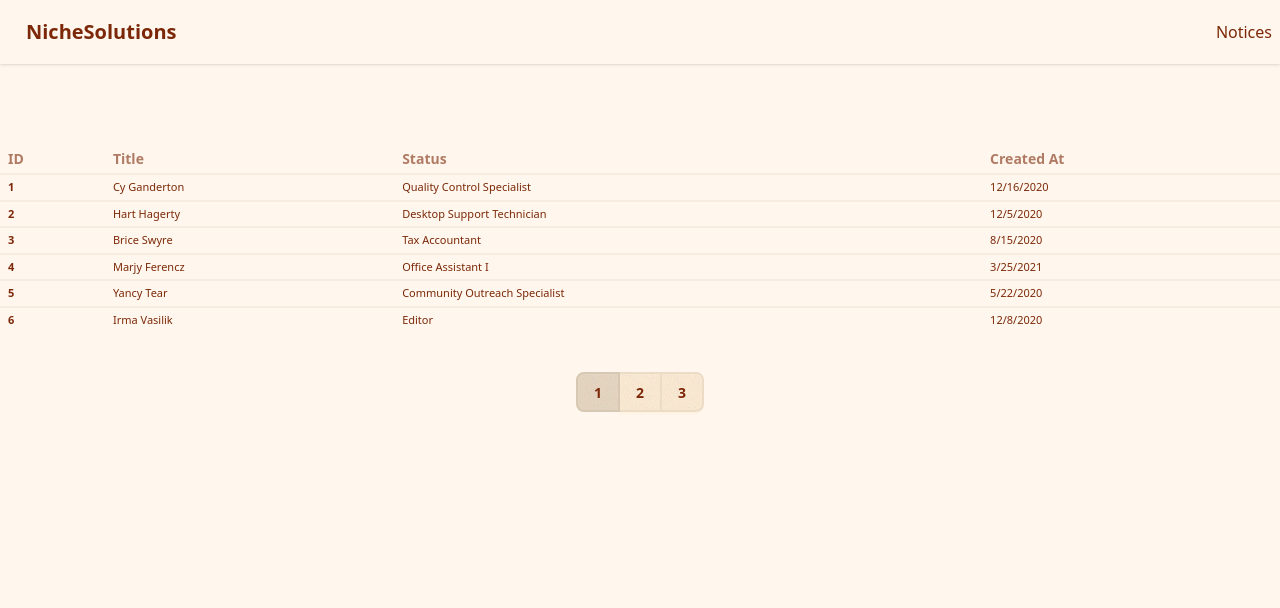
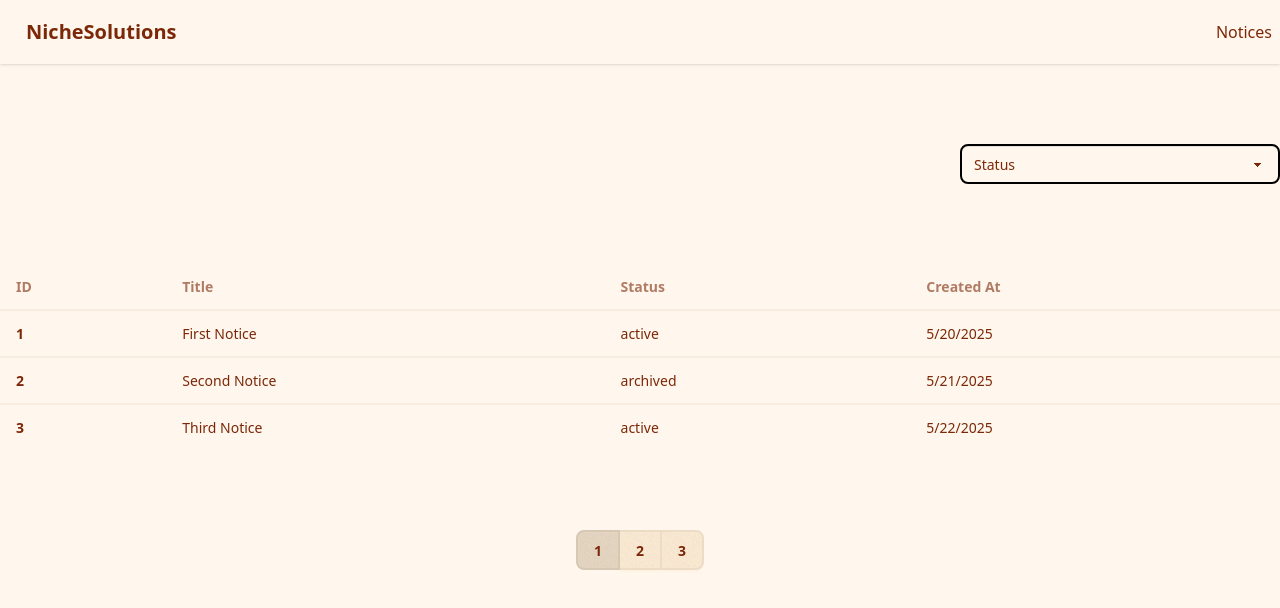
Before and after one commit to Sada-Shukurova/niche-task, a React (Vite) app: page /notices in a window 1280 px wide. Shown: the top 608 px of the page. Built offline with nearby package versions, Linux system fonts and the light colour scheme.

Commit message:
updated table

```diff
--- a/src/components/MyTable/index.tsx
+++ b/src/components/MyTable/index.tsx
@@ -1,61 +1,144 @@
+import { useEffect, useState } from "react";
+import axios from "axios";
+import type { INotice, INoticeTotal } from "../../assets/types";
+import { useSearchParams } from "react-router-dom";
+
 const MyTable: React.FC = () => {
+  const [data, setData] = useState<INotice[]>([]);
+  const [allPages, setAllPages] = useState<number>(1);
+  const [sorted, setSorted] = useState<keyof INotice | "">("");
+  const [sortOrder, setSortOrder] = useState<"asc" | "desc">("asc");
+  const [statusFilter, setStatusFilter] = useState("");
+  const [params, setParams] = useSearchParams();
+  const page = Number(params.get("page") || "1");
+
+  useEffect(() => {
+    getData(String(page)).catch(console.error);
+  }, [page]);
+
+  const getData = async (page: string) => {
+    try {
+      const resp = await axios.get<INoticeTotal>(
+        `/data/notices_page${page}.json`
+      );
+      const lastPage = +(
+        resp.data["hydra:view"]?.["hydra:last"]?.split("=")[1] ?? "1"
+      );
+
+      setAllPages(lastPage);
+      const people = resp.data["hydra:member"] ?? [];
+      setData(people);
+    } catch (error) {
+      console.log("Cannot get data", error);
+    }
+  };
+  // sort
+  const sortFunc = (key: keyof INotice) => {
+    let myOrder: "asc" | "desc" = "asc";
+    if (sorted === key) {
+      myOrder = sortOrder === "asc" ? "desc" : "asc";
+    }
+    setSorted(key);
+    setSortOrder(myOrder);
+  };
+  // filtering
+  const filteredNotices = (data || [])
+    .filter((notice) => {
+      return statusFilter ? notice.status.includes(statusFilter) : true;
+    })
+    .sort((a, b) => {
+      if (!sorted) return 0;
+      const aVal = a[sorted];
+      const bVal = b[sorted];
+      if (aVal < bVal) return sortOrder === "asc" ? -1 : 1;
+      if (aVal > bVal) return sortOrder === "asc" ? 1 : -1;
+      return 0;
+    });
   return (
     <div className="mt-20">
+      <div className="flex justify-end mb-20">
+        <select
+          value={statusFilter}
+          className="select select-primary"
+          onChange={(e) => setStatusFilter(e.target.value)}
+        >
+          <option className="bg-primary text-primary-content" value="">
+            Status
+          </option>
+          <option className="bg-primary text-primary-content" value={"active"}>
+            Active
+          </option>
+          <option
+            className="bg-primary text-primary-content"
+            value={"archived"}
+          >
+            Archived
+          </option>
+        </select>
+      </div>
       <div className="overflow-x-auto">
-        <table className="table table-xs">
+        <table className="table">
           <thead>
             <tr>
-              <th>ID</th>
-              <th>Title</th>
-              <th>Status</th>
-              <th>Created At</th>
+              <th
+                title="Click to Sort"
+                className="cursor-pointer"
+                onClick={() => sortFunc("id")}
+              >
+                ID
+              </th>
+              <th
+                title="Click to Sort"
+                className="cursor-pointer"
+                onClick={() => sortFunc("title")}
+              >
+                Title
+              </th>
+              <th
+                title="Click to Sort"
+                className="cursor-pointer"
+                onClick={() => sortFunc("status")}
+              >
+                Status
+              </th>
+              <th
+                title="Click to Sort"
+                className="cursor-pointer"
+                onClick={() => sortFunc("createdAt")}
+              >
+                Created At
+              </th>
             </tr>
           </thead>
           <tbody>
-            <tr>
-              <th>1</th>
-              <td>Cy Ganderton</td>
-              <td>Quality Control Specialist</td>
-              <td>12/16/2020</td>
-            </tr>
-            <tr>
-              <th>2</th>
-              <td>Hart Hagerty</td>
-              <td>Desktop Support Technician</td>
-              <td>12/5/2020</td>
-            </tr>
-            <tr>
-              <th>3</th>
-              <td>Brice Swyre</td>
-              <td>Tax Accountant</td>
-              <td>8/15/2020</td>
-            </tr>
-            <tr>
-              <th>4</th>
-              <td>Marjy Ferencz</td>
-              <td>Office Assistant I</td>
-              <td>3/25/2021</td>
-            </tr>
-            <tr>
-              <th>5</th>
-              <td>Yancy Tear</td>
-              <td>Community Outreach Specialist</td>
-              <td>5/22/2020</td>
-            </tr>
-            <tr>
-              <th>6</th>
-              <td>Irma Vasilik</td>
-              <td>Editor</td>
-              <td>12/8/2020</td>
-            </tr>
+            {filteredNotices.map((notice) => {
+              return (
+                <tr key={notice.id}>
+                  <th>{notice.id}</th>
+                  <td>{notice.title}</td>
+                  <td>{notice.status}</td>
+                  <td>{new Date(notice.createdAt).toLocaleDateString()}</td>
+                </tr>
+              );
+            })}
           </tbody>
         </table>
       </div>
-      <div className="flex justify-center mt-10">
+      <div className="flex justify-center mt-20">
         <div className="join ">
-          <button className="join-item btn  btn-active">1</button>
-          <button className="join-item btn">2</button>
-          <button className="join-item btn">3</button>
+          {Array.from({ length: allPages }).map((_, i) => (
+            <button
+              key={i + 1}
+              className={`join-item btn ${page === i + 1 ? "btn-active" : ""}`}
+              onClick={() => {
+                const newParams = new URLSearchParams(params);
+                newParams.set("page", String(i + 1));
+                setParams({ page: String(i + 1) });
+              }}
+            >
+              {i + 1}
+            </button>
+          ))}
         </div>
       </div>
     </div>
```
